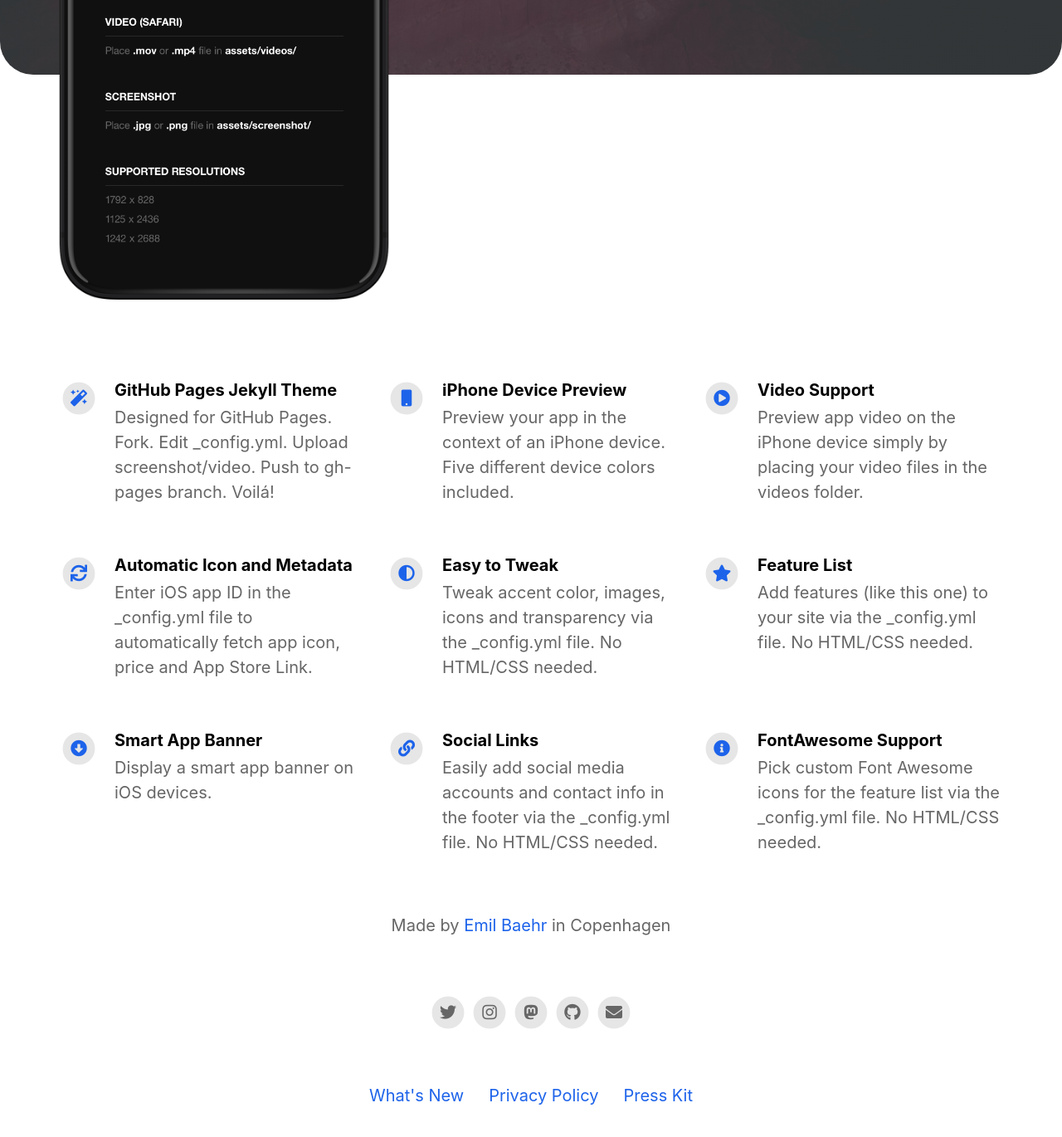
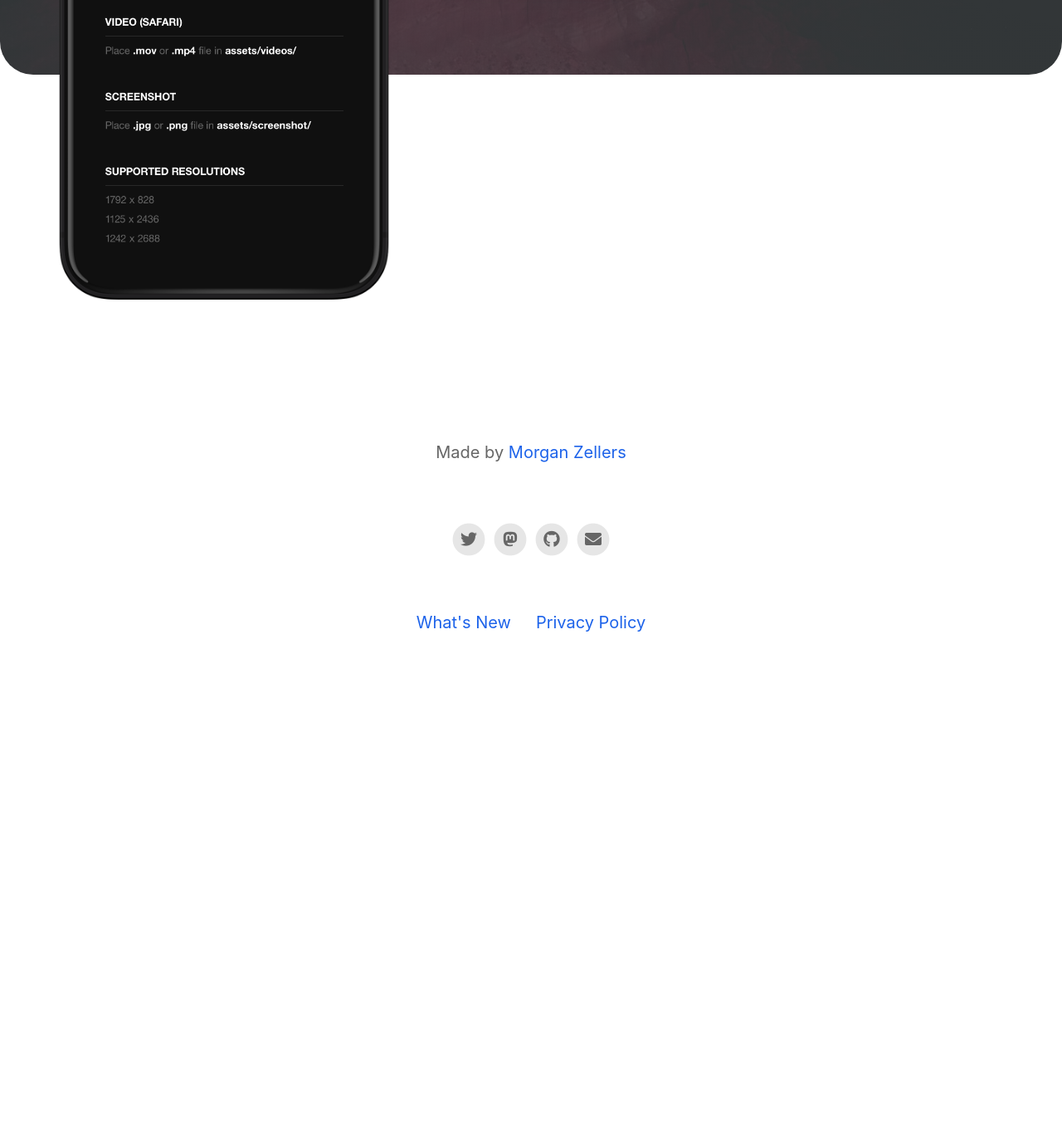
Before and after one commit to morganzellers/civicdutyapp, a Jekyll site: the page built from index.html, in a window 1280 px wide and 1400 px high, scrolled down 624 px. Shown: the top 1370 px of the window at 83% size. Built offline with Jekyll 4.4.1, drawn with Linux system fonts in a browser that asks for light colours; nearby versions of some CDN libraries; after the commit the page ends 1454 px from its top, so only the background shows below that; some of the changed text lies outside the part shown.

Commit message:
Update _config.yml

```diff
--- a/_config.yml
+++ b/_config.yml
@@ -7,74 +7,74 @@ ios_app_country                           : us
 
 appstore_link                             :                                           # Automatically populates if not set and if iOS app ID is set. Otherwise enter manually.
 playstore_link                            :                                           # Enter Google Play Store URL.
-presskit_download_link                    : https://emilbaehr.com                                          # Enter a link to downloadable file or (e.g. public Dropbox link to a .zip file).
+presskit_download_link                    :                                           # Enter a link to downloadable file or (e.g. public Dropbox link to a .zip file).
                                                                                       # Or upload your press kit file to assets and set path accordingly (e.g. "assets/your_press_kit.zip").
 
 app_icon                                  : # assets/appicon.png                      # Automatically populates if not set and if iOS app ID is set.  Otherwise enter path to icon file manually.
 app_name                                  :                                           # Automatically populates if not set and if iOS app ID is set.  Otherwise enter manually.
 app_price                                 :                                           # Automatically populates if not set and if iOS app ID is set.  Otherwise enter manually.
-app_description                           : Write a short tagline for your app.
+app_description                           : Do Your Civic Duty makes it easier to keep up with Votes, Bills, and Events in the US Congress.
 
 enable_smart_app_banner                   : true                                      # Set to true to show a smart app banner at top of page on mobile devices.
 
 
 
 # Information About Yourself
-your_name                                 : Emil Baehr
-your_link                                 : https://emilbaehr.com
-your_city                                 : Copenhagen
-email_address                             : emil.baehr@gmail.com
+your_name                                 : Morgan Zellers
+your_link                                 : https://morganzellers.com
+# your_city                                 : Copenhagen
+email_address                             : civicdutyapp@gmail.com
 facebook_username                         :
-instagram_username                        : ebaehr
-twitter_username                          : ebaehr
-github_username                           : emilbaehr
+instagram_username                        :
+twitter_username                          : civicdutyapp
+github_username                           : morganzellers
 youtube_username                          :
-mastodon_link                             : https://mastodon.social/@ebaehr
+mastodon_link                             : https://mastodon.social/@m0rgabyte
 
 
 
 # Feature List                            Edit, add or remove features to be presented.
-features                                  :
+# features                                  :
 
-  - title                                 : GitHub Pages Jekyll Theme
-    description                           : Designed for GitHub Pages. Fork. Edit _config.yml. Upload screenshot/video. Push to gh-pages branch. Voilá!
-    fontawesome_icon_name                 : magic
+#   - title                                 : GitHub Pages Jekyll Theme
+#     description                           : Designed for GitHub Pages. Fork. Edit _config.yml. Upload screenshot/video. Push to gh-pages branch. Voilá!
+#     fontawesome_icon_name                 : magic
 
-  - title                                 : iPhone Device Preview
-    description                           : Preview your app in the context of an iPhone device. Five different device colors included.
-    fontawesome_icon_name                 : mobile
+#   - title                                 : iPhone Device Preview
+#     description                           : Preview your app in the context of an iPhone device. Five different device colors included.
+#     fontawesome_icon_name                 : mobile
 
-  - title                                 : Video Support
-    description                           : Preview app video on the iPhone device simply by placing your video files in the videos folder.
-    fontawesome_icon_name                 : play-circle
+#   - title                                 : Video Support
+#     description                           : Preview app video on the iPhone device simply by placing your video files in the videos folder.
+#     fontawesome_icon_name                 : play-circle
 
-  - title                                 : Automatic Icon and Metadata
-    description                           : Enter iOS app ID in the _config.yml file to automatically fetch app icon, price and App Store Link.
-    fontawesome_icon_name                 : sync
+#   - title                                 : Automatic Icon and Metadata
+#     description                           : Enter iOS app ID in the _config.yml file to automatically fetch app icon, price and App Store Link.
+#     fontawesome_icon_name                 : sync
 
-  - title                                 : Easy to Tweak
-    description                           : Tweak accent color, images, icons and transparency via the _config.yml file. No HTML/CSS needed.
-    fontawesome_icon_name                 : adjust
+#   - title                                 : Easy to Tweak
+#     description                           : Tweak accent color, images, icons and transparency via the _config.yml file. No HTML/CSS needed.
+#     fontawesome_icon_name                 : adjust
 
-  - title                                 : Feature List
-    description                           : Add features (like this one) to your site via the _config.yml file. No HTML/CSS needed.
-    fontawesome_icon_name                 : star
+#   - title                                 : Feature List
+#     description                           : Add features (like this one) to your site via the _config.yml file. No HTML/CSS needed.
+#     fontawesome_icon_name                 : star
 
-  - title                                 : Smart App Banner
-    description                           : Display a smart app banner on iOS devices.
-    fontawesome_icon_name                 : arrow-alt-circle-down
+#   - title                                 : Smart App Banner
+#     description                           : Display a smart app banner on iOS devices.
+#     fontawesome_icon_name                 : arrow-alt-circle-down
 
-  - title                                 : Social Links
-    description                           : Easily add social media accounts and contact info in the footer via the _config.yml file. No HTML/CSS needed.
-    fontawesome_icon_name                 : link
+#   - title                                 : Social Links
+#     description                           : Easily add social media accounts and contact info in the footer via the _config.yml file. No HTML/CSS needed.
+#     fontawesome_icon_name                 : link
 
-  - title                                 : FontAwesome Support
-    description                           : Pick custom Font Awesome icons for the feature list via the _config.yml file. No HTML/CSS needed.
-    fontawesome_icon_name                 : info-circle
+#   - title                                 : FontAwesome Support
+#     description                           : Pick custom Font Awesome icons for the feature list via the _config.yml file. No HTML/CSS needed.
+#     fontawesome_icon_name                 : info-circle
 
-  - title                                 : # New Feature Title
-    description                           : # New Feature Description
-    fontawesome_icon_name                 : # Enter Font Awesome icon name (e.g. star). Find icons on fontawesome.com/icons.
+#   - title                                 : # New Feature Title
+#     description                           : # New Feature Description
+#     fontawesome_icon_name                 : # Enter Font Awesome icon name (e.g. star). Find icons on fontawesome.com/icons.
 
 
 
```
